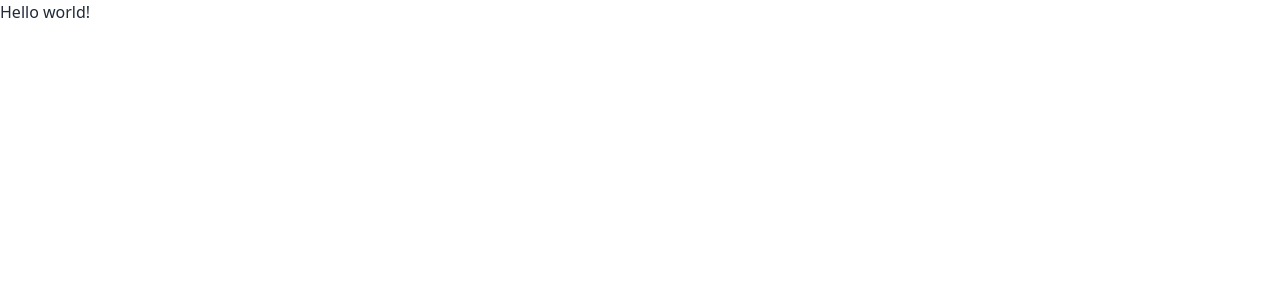
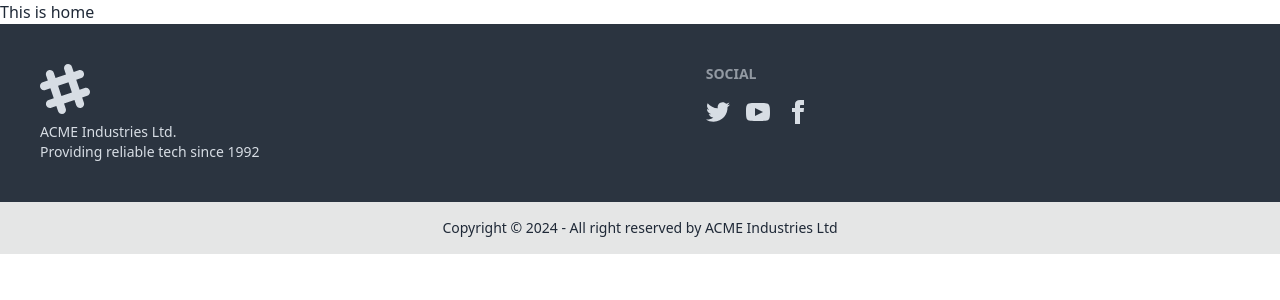
Before and after one commit to Tarin0/bistro-boss-client, a React (Vite) app: page / in a window 1280 px wide. Shown: the top 300 px of the page. Built offline with nearby package versions, Linux system fonts and the light colour scheme.

Commit message:
footer section added

```diff
--- /dev/null
+++ b/src/Layout/Main.jsx
@@ -0,0 +1,14 @@
+
+import { Outlet } from 'react-router-dom';
+import Footer from '../Pages/Shared/Footer';
+
+const Main = () => {
+    return (
+        <div>
+            <Outlet></Outlet>
+            <Footer></Footer>
+        </div>
+    );
+};
+
+export default Main;
--- /dev/null
+++ b/src/Pages/Home/Home.jsx
@@ -0,0 +1,10 @@
+
+const Home = () => {
+    return (
+        <div>
+            This is home
+        </div>
+    );
+};
+
+export default Home;
--- /dev/null
+++ b/src/Pages/Shared/Footer.jsx
@@ -0,0 +1,28 @@
+const Footer = () => {
+    return (
+        <footer>
+            <div className="footer p-10 bg-neutral text-neutral-content">
+                <aside>
+                    <svg width="50" height="50" viewBox="0 0 24 24" xmlns="http://www.w3.org/2000/svg" fillRule="evenodd" clipRule="evenodd" className="fill-current"><path d="M22.672 15.226l-2.432.811.841 2.515c.33 1.019-.209 2.127-1.23 2.456-1.15.325-2.148-.321-2.463-1.226l-.84-2.518-5.013 1.677.84 2.517c.391 1.203-.434 2.542-1.831 2.542-.88 0-1.601-.564-1.86-1.314l-.842-2.516-2.431.809c-1.135.328-2.145-.317-2.463-1.229-.329-1.018.211-2.127 1.231-2.456l2.432-.809-1.621-4.823-2.432.808c-1.355.384-2.558-.59-2.558-1.839 0-.817.509-1.582 1.327-1.846l2.433-.809-.842-2.515c-.33-1.02.211-2.129 1.232-2.458 1.02-.329 2.13.209 2.461 1.229l.842 2.515 5.011-1.677-.839-2.517c-.403-1.238.484-2.553 1.843-2.553.819 0 1.585.509 1.85 1.326l.841 2.517 2.431-.81c1.02-.33 2.131.211 2.461 1.229.332 1.018-.21 2.126-1.23 2.456l-2.433.809 1.622 4.823 2.433-.809c1.242-.401 2.557.484 2.557 1.838 0 .819-.51 1.583-1.328 1.847m-8.992-6.428l-5.01 1.675 1.619 4.828 5.011-1.674-1.62-4.829z"></path></svg>
+                    <p>ACME Industries Ltd.<br />Providing reliable tech since 1992</p>
+                </aside>
+                <nav>
+                    <h6 className="footer-title">Social</h6>
+                    <div className="grid grid-flow-col gap-4">
+                        <a><svg xmlns="http://www.w3.org/2000/svg" width="24" height="24" viewBox="0 0 24 24" className="fill-current"><path d="M24 4.557c-.883.392-1.832.656-2.828.775 1.017-.609 1.798-1.574 2.165-2.724-.951.564-2.005.974-3.127 1.195-.897-.957-2.178-1.555-3.594-1.555-3.179 0-5.515 2.966-4.797 6.045-4.091-.205-7.719-2.165-10.148-5.144-1.29 2.213-.669 5.108 1.523 6.574-.806-.026-1.566-.247-2.229-.616-.054 2.281 1.581 4.415 3.949 4.89-.693.188-1.452.232-2.224.084.626 1.956 2.444 3.379 4.6 3.419-2.07 1.623-4.678 2.348-7.29 2.04 2.179 1.397 4.768 2.212 7.548 2.212 9.142 0 14.307-7.721 13.995-14.646.962-.695 1.797-1.562 2.457-2.549z"></path></svg></a>
+                        <a><svg xmlns="http://www.w3.org/2000/svg" width="24" height="24" viewBox="0 0 24 24" className="fill-current"><path d="M19.615 3.184c-3.604-.246-11.631-.245-15.23 0-3.897.266-4.356 2.62-4.385 8.816.029 6.185.484 8.549 4.385 8.816 3.6.245 11.626.246 15.23 0 3.897-.266 4.356-2.62 4.385-8.816-.029-6.185-.484-8.549-4.385-8.816zm-10.615 12.816v-8l8 3.993-8 4.007z"></path></svg></a>
+                        <a><svg xmlns="http://www.w3.org/2000/svg" width="24" height="24" viewBox="0 0 24 24" className="fill-current"><path d="M9 8h-3v4h3v12h5v-12h3.642l.358-4h-4v-1.667c0-.955.192-1.333 1.115-1.333h2.885v-5h-3.808c-3.596 0-5.192 1.583-5.192 4.615v3.385z"></path></svg></a>
+                    </div>
+                </nav>
+
+            </div>
+            <div className="footer footer-center p-4 bg-base-300 text-base-content">
+                    <aside>
+                        <p>Copyright © 2024 - All right reserved by ACME Industries Ltd</p>
+                    </aside>
+                </div>
+        </footer>
+    );
+};
+
+export default Footer;
--- /dev/null
+++ b/src/Pages/Shared/Navbar.jsx
@@ -0,0 +1,9 @@
+const Navbar = () => {
+    return (
+        <div>
+
+        </div>
+    );
+};
+
+export default Navbar;
--- a/src/main.jsx
+++ b/src/main.jsx
@@ -9,6 +9,8 @@
 
 ReactDOM.createRoot(document.getElementById('root')).render(
   <React.StrictMode>
+     <div className='max-w-screen-xl mx-auto'>
      <RouterProvider router={router} />
+     </div>
   </React.StrictMode>,
 )
```
Also changed, not shown: src/Routes/Routes.jsx (+9 -2 lines).
